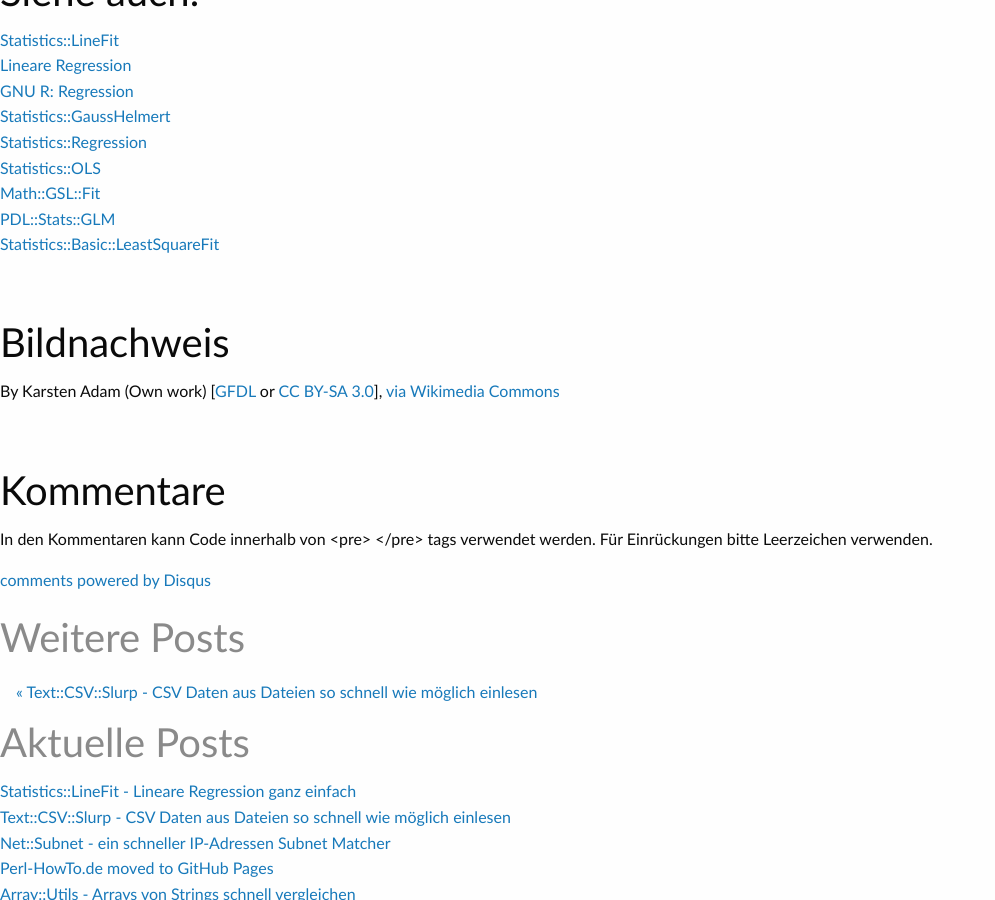
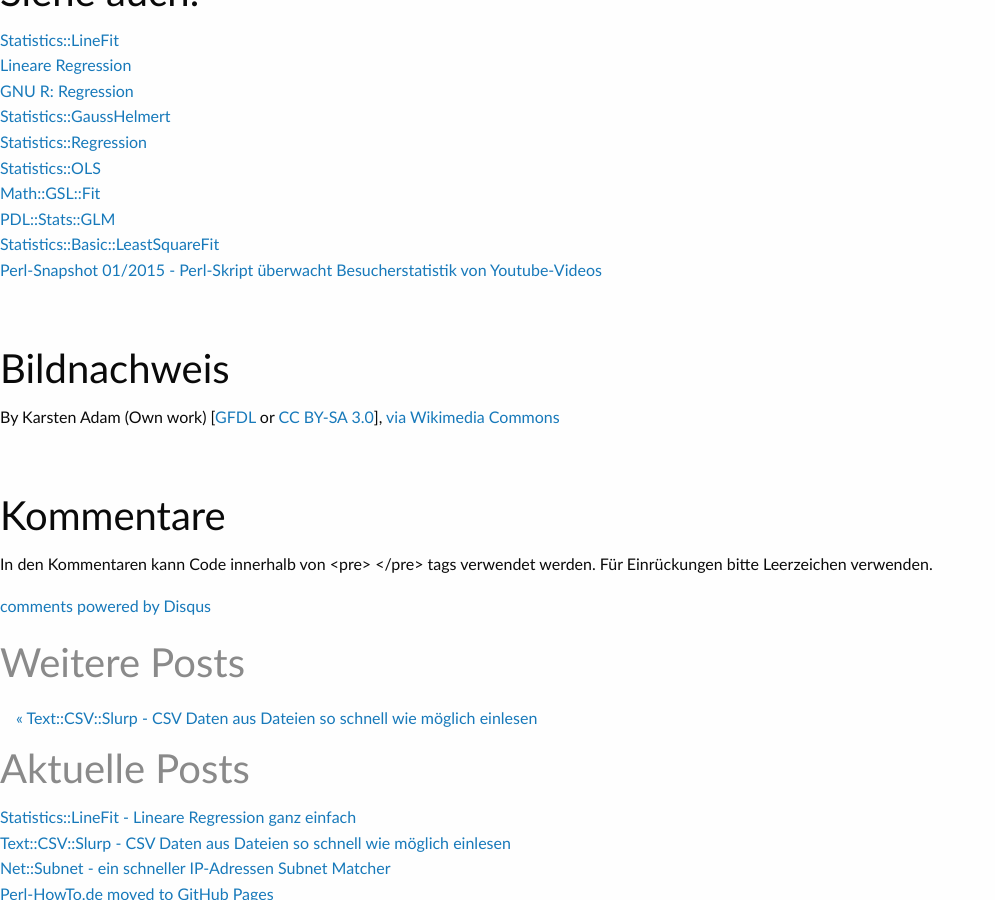
Before and after one commit to perl-howto/perl-howto.github.io, a Jekyll site: the page built from _posts/2016-11-22-statistics-linefit-lineare-regression.html, in a window 1280 px wide and 900 px high, scrolled down 2233 px. Shown: the whole window, without its empty margins (0-995 px from the left). Built offline with Jekyll 4.4.1, drawn with Linux system fonts in a browser that asks for light colours; nearby versions of some CDN libraries; comment, search, counter and statistics services are not loaded; a style sheet for code colours, icons or effects is not loaded.

Commit message:
Statistics::LineFit Link Perl Snapshot 01/2015

```diff
--- a/_posts/2016-11-22-statistics-linefit-lineare-regression.html
+++ b/_posts/2016-11-22-statistics-linefit-lineare-regression.html
@@ -105,6 +105,7 @@ X: 73 Y: 5540 Y pred: 5706.98508751211 Residual: -166.985087512115
 <li><a href="https://metacpan.org/pod/Math::GSL::Fit">Math::GSL::Fit</a></li>
 <li><a href="http://pdl-stats.sourceforge.net/GLM.htm">PDL::Stats::GLM</a></li>
 <li><a href="https://metacpan.org/pod/distribution/Statistics-Basic/lib/Statistics/Basic/LeastSquareFit.pod">Statistics::Basic::LeastSquareFit</a></li>
+<li><a href="http://www.linux-magazin.de/Ausgaben/2015/01/Perl-Snapshot">Perl-Snapshot 01/2015 - Perl-Skript überwacht Besucherstatistik von Youtube-Videos</a></li>
 </ul>
 
 <p>&nbsp;</p>
```
